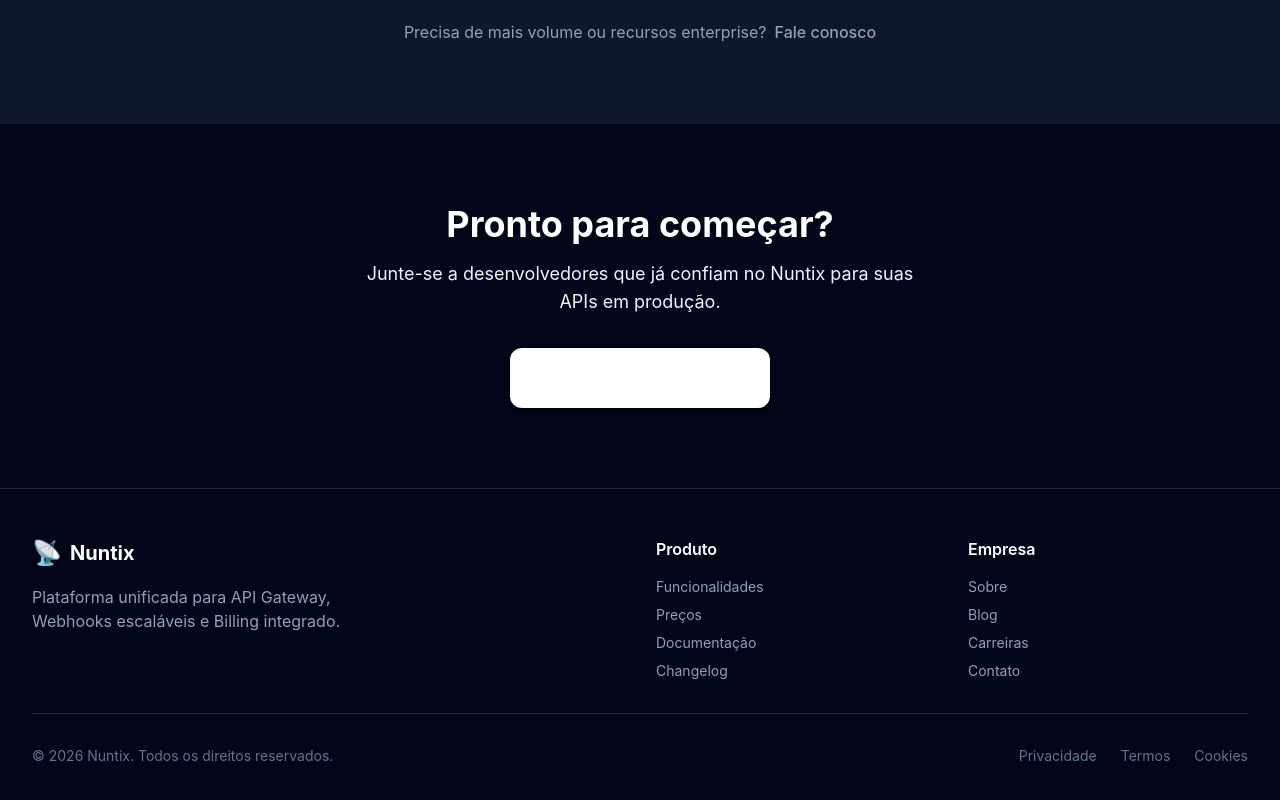
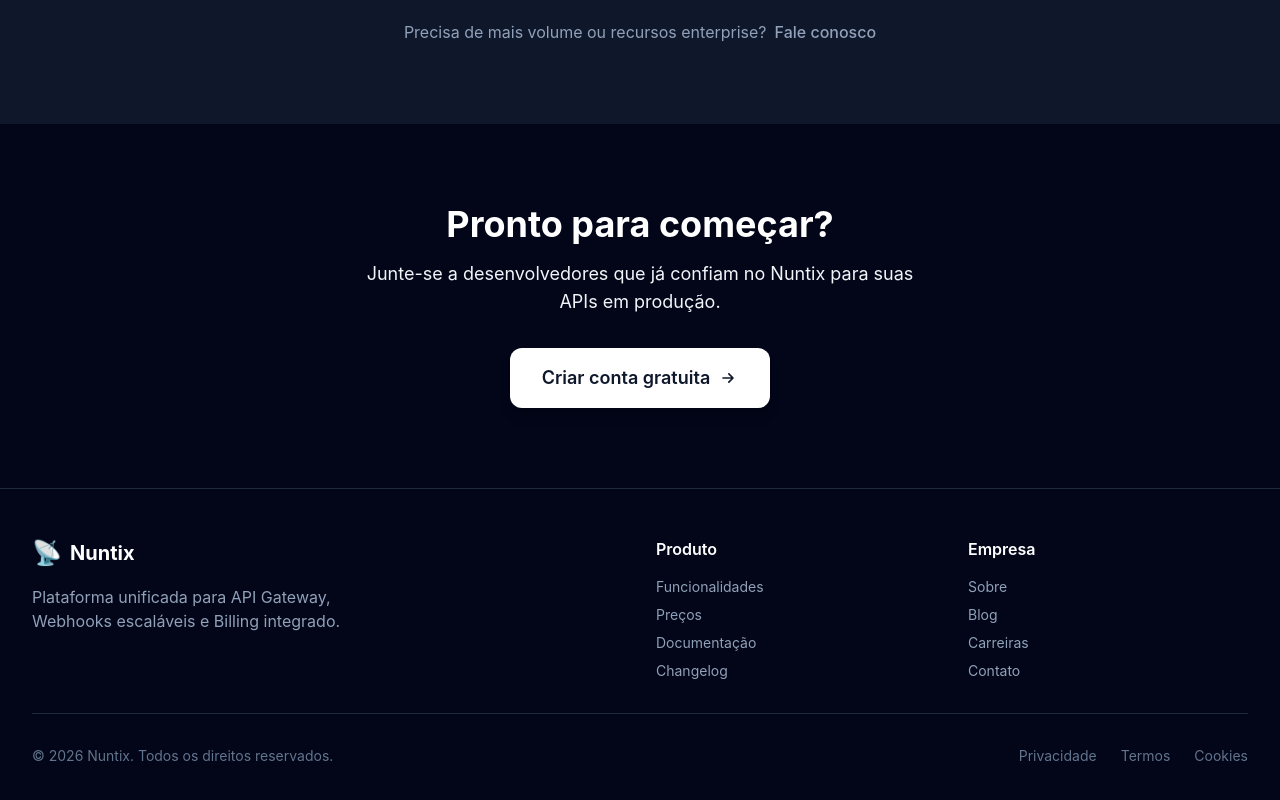
Before and after one commit to Carlos20052030/reverse-proxy, a React (Vite) app in the folder frontend/: page / in a window 1280 px wide. Shown: the part 2734-3534 px from the top of the page. Built offline with nearby package versions, Linux system fonts and the light colour scheme.

Commit message:
fix(ui): fix invisible CTA button on landing page

```diff
--- a/frontend/src/pages/LandingPage.tsx
+++ b/frontend/src/pages/LandingPage.tsx
@@ -287,7 +287,7 @@ export default function LandingPage() {
             </p>
             <Link
               to="/register"
-              className="inline-flex items-center gap-2 px-8 py-4 bg-white text-primary-600 rounded-xl font-semibold text-lg hover:bg-slate-100 transition-colors shadow-lg"
+              className="inline-flex items-center gap-2 px-8 py-4 bg-white text-slate-900 rounded-xl font-semibold text-lg hover:bg-slate-100 transition-colors shadow-lg"
             >
               Criar conta gratuita
               <svg className="w-5 h-5" fill="none" stroke="currentColor" viewBox="0 0 24 24" aria-hidden="true">
```
